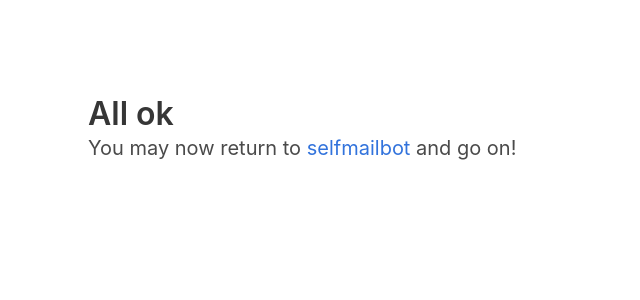
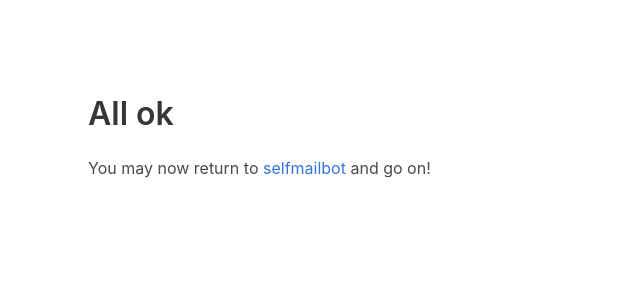
Before and after one commit to f213/selfmailbot, a Flask app: template src/templates/html/confirmation_ok.html in a window 1280 px wide. Shown: the top 300 px of the page, without its empty margins (0-640 px from the left). Run offline with Flask 3, Linux system fonts and the light colour scheme; the template is opened without the code that fills it, so the values that code supplies are empty; some libraries are stand-ins or nearby versions.

Commit message:
Minor template update

```diff
--- a/src/templates/html/confirmation_ok.html
+++ b/src/templates/html/confirmation_ok.html
@@ -7,9 +7,9 @@
       <h1 class="title">
         All ok
       </h1>
-      <h2 class="subtitle">
+      <p>
         You may now return to <a href="tg://resolve?domain=selfmailbot">selfmailbot</a> and go on!
-      </h2>
+      </p>
     </div>
   </div>
 </section>
```
